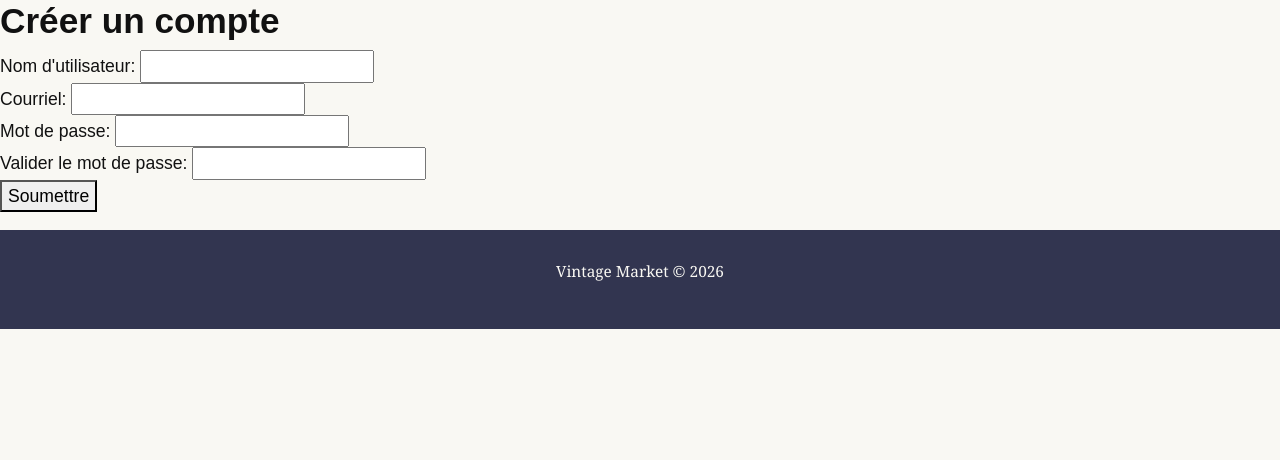
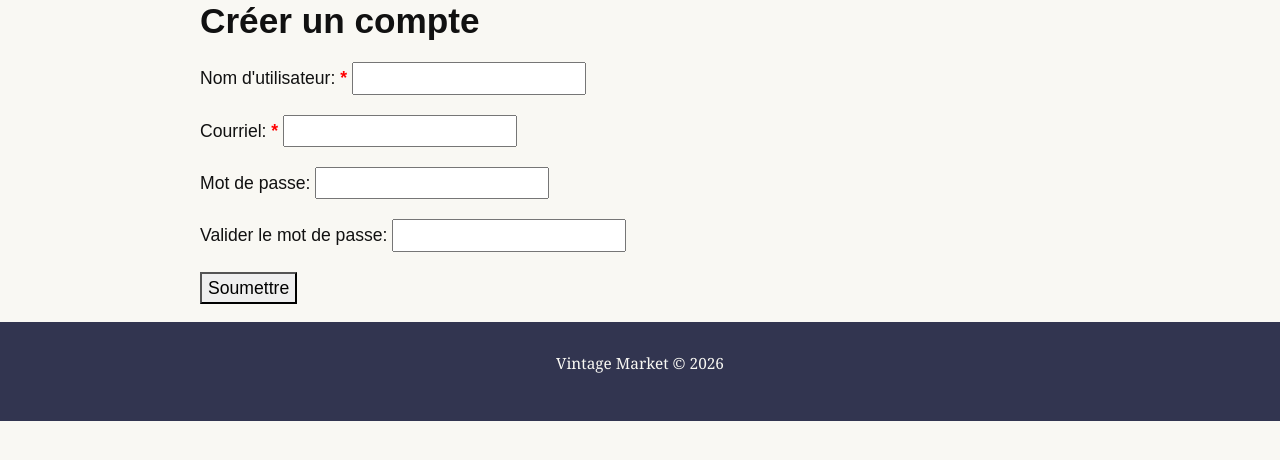
Before and after one commit to SolsticeDemers/Projet-web, a Flask app: page /compte/creer_compte in a window 1280 px wide. Shown: the part 240-700 px from the top of the page. Run offline with Flask 3, Linux system fonts and the light colour scheme; style sheets or scripts are compiled from the project's sources; some libraries are stand-ins or nearby versions.

Commit message:
commit tempo

```diff
--- a/compte.py
+++ b/compte.py
@@ -281,6 +281,7 @@ def echange():
         une_notification =  {
             "offrant" : offrant,
             "echange_nom" : produit_echange[0]['nom'],
+            "echange_statut" : produit_echange[0]['id_statut'],
             "offert_nom" : produit_offert[0]['nom'],
             "commentaire" : produit_offert[0]['description'],
         }
--- a/static/css/styles.sass
+++ b/static/css/styles.sass
@@ -181,6 +181,14 @@ header
 .badge-echange
     background: $bleu
 
+.badge-statut-notif
+    margin: 15px 0px 15px 0px
+    padding: 7px 13px
+    border-radius: 20px
+    color: $blanc
+    font-size: 12px
+
+
 .contenu-produit
     padding: 22px
 
@@ -269,3 +277,8 @@ p
     a
         color: blue
         text-decoration: underline
+
+#creer-compte-formulaire
+    margin-left: 200px
+    div, button
+        margin-top: 20px
--- a/templates/_modele.jinja
+++ b/templates/_modele.jinja
@@ -11,6 +11,15 @@
     <link rel="stylesheet" href="{{ url_for('static', filename='css/styles.css') }}">
 
     <link rel="stylesheet" href="https://cdn.jsdelivr.net/npm/bootstrap-icons@1.11.3/font/bootstrap-icons.min.css">
+
+ <style>
+        /* Add red asterisk after labels with class 'required' */
+        label.required::after {
+            content: " *";
+            color: red;
+            font-weight: bold;
+        }
+    </style>
 
 </head>
 
--- a/templates/compte/creer_compte.jinja
+++ b/templates/compte/creer_compte.jinja
@@ -1,23 +1,25 @@
 {% extends "_modele.jinja" %}
 {% block contenu %}
-
+<div id="creer-compte-formulaire">
     <h2>Créer un compte</h2>
 
     <form method="post" action="" novalidate>
         <div>
-        <label for="nom">Nom d'utilisateur:</label>
-        <input type="text" name="nom" id="nom" value="{{ nom }}" class="{{ classe_nom }}">
+            <label for="nom" class="required">Nom d'utilisateur:</label>
+            <input type="text" name="nom" id="nom" value="{{ nom }}" class="{{ classe_nom }}" required>
             {% if num_nom_erreur == 1 %}
-        <p class="invalid-feedback" id="erreur_nom_1">Le champ nom ne peut pas être vide. Veuiller insérer un nom.</p>
+            <p class="invalid-feedback" id="erreur_nom_1">Le champ nom ne peut pas être vide. Veuiller insérer un nom.
+            </p>
             {% else %}
             <p class="invalid-feedback" id="erreur_nom_2">Veuiller insérer un nom valide et unique.</p>
             {% endif %}
         </div>
         <div>
-        <label for="courriel">Courriel:</label>
-        <input type="email" name="courriel" id="courriel" value="{{ courriel }}" class="{{ classe_courriel }}">
+            <label for="courriel" class="required">Courriel:</label>
+            <input type="email" name="courriel" id="courriel" value="{{ courriel }}" class="{{ classe_courriel }}" required>
             {% if num_courriel_erreur == 1 %}
-        <p class="invalid-feedback" id="erreur_courriel_1">Le champ courriel ne peut pas être vide. Veuiller insérer un courriel.</p>
+            <p class="invalid-feedback" id="erreur_courriel_1">Le champ courriel ne peut pas être vide. Veuiller insérer
+                un courriel.</p>
             {% elif num_courriel_erreur == 2 %}
             <p class="invalid-feedback" id="erreur_courriel_2">Veuiller insérer un courriel valide.</p>
             {% elif num_courriel_erreur == 3 %}
@@ -45,10 +47,12 @@
             {% if num_mdp_erreur == 1 %}
             <p class="invalid-feedback" id="erreur_mdp2">Veuiller réinséré votre mot de passe.</p>
             {% else %}
-        <p class="invalid-feedback" id="erreur_mdp2">Les deux mots de passe ne sont pas pareil. Veuiller réinséré votre mot de passe.</p>
+            <p class="invalid-feedback" id="erreur_mdp2">Les deux mots de passe ne sont pas pareil. Veuiller réinséré
+                votre mot de passe.</p>
             {% endif %}
         </div>
         <button type="submit" id="compteSoumis">Soumettre</button>
 
     </form>
+</div>
 {% endblock %}
```
Also changed, not shown: templates/compte/profil.jinja (+11 -1 lines). Lines whose indentation alone changed are shown as unchanged.
